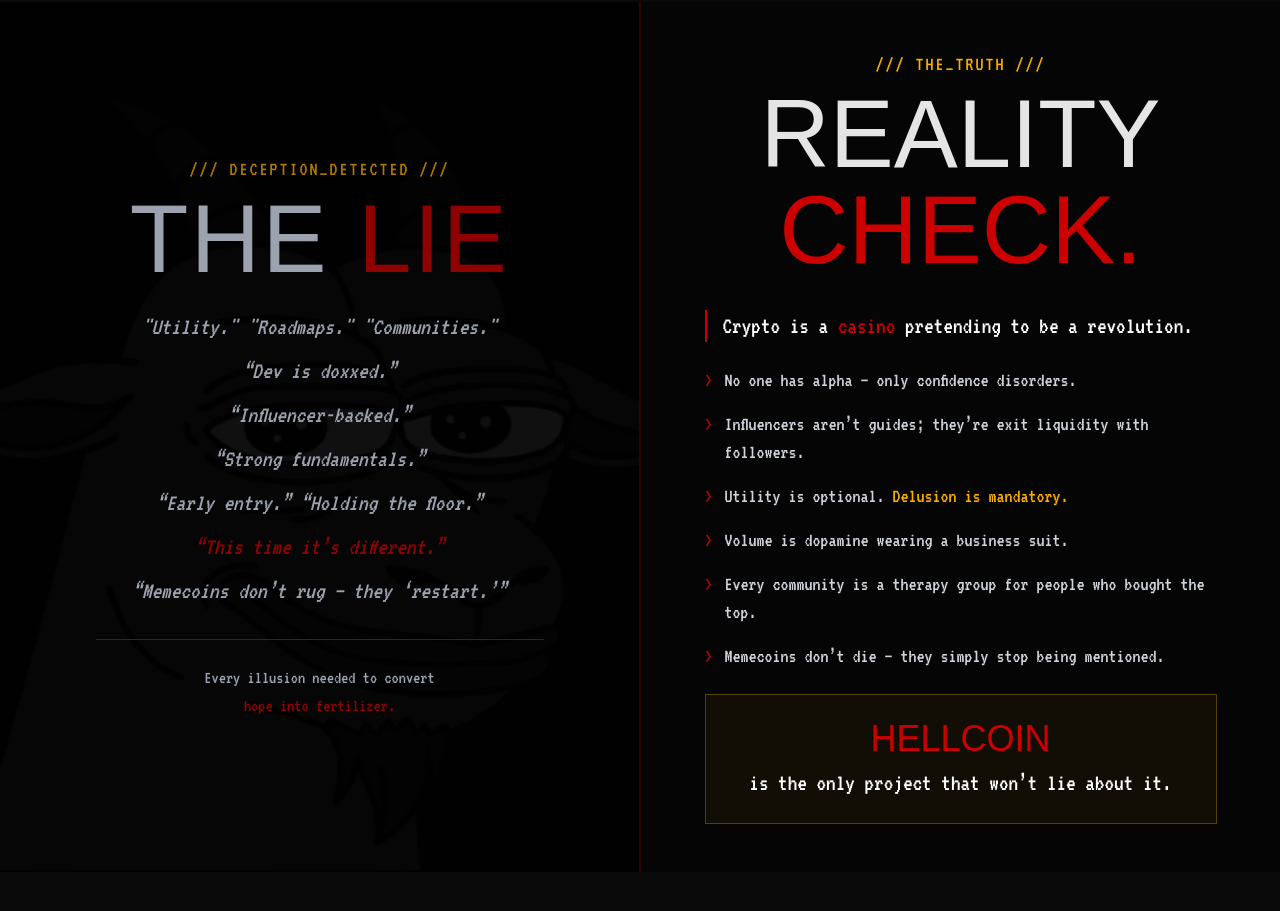
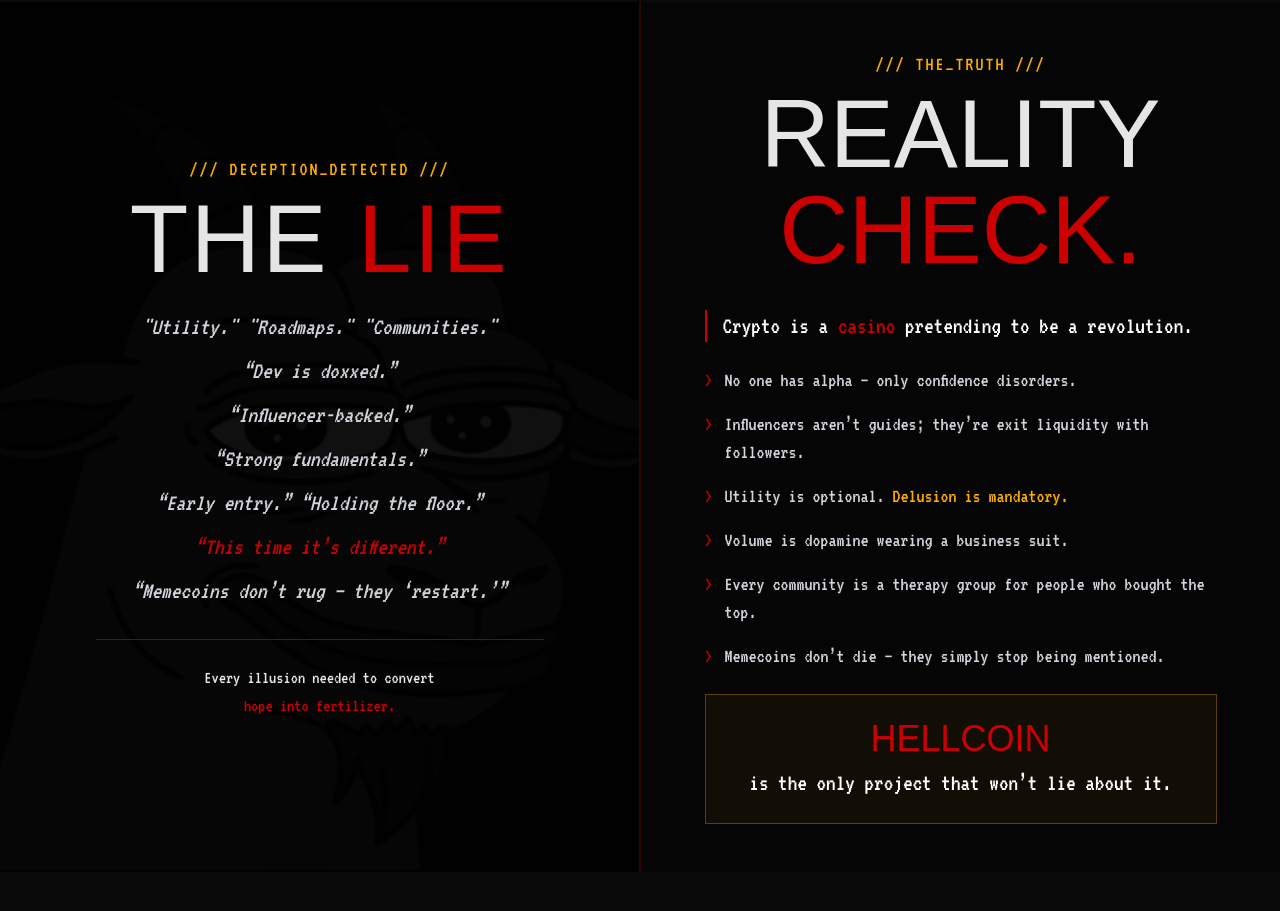
Before and after one commit to Pluviophile84/HELLCOIN, a Next.js app: page / in a window 1280 px wide. Shown: the part 1926-2837 px from the top of the page. Built offline with nearby package versions, Linux system fonts and the light colour scheme; a web font is replaced by a local one.

Commit message:
Update Revelation.tsx

```diff
--- a/components/sections/Revelation.tsx
+++ b/components/sections/Revelation.tsx
@@ -21,35 +21,35 @@ export const Revelation = () => {
 
           {/* HEADER MATCHING GENESIS STYLE */}
           <div className="mb-6 flex flex-col items-center gap-2">
-            {/* SUB-LINE: Starts dim gold, brightens on hover */}
-            <span className="font-terminal text-[#ffae00]/70 group-hover:text-[#ffae00] transition-colors duration-500 text-lg md:text-xl tracking-widest uppercase">
+            {/* SUB-LINE: Full Brightness Gold */}
+            <span className="font-terminal text-[#ffae00] text-lg md:text-xl tracking-widest uppercase">
               /// DECEPTION_DETECTED ///
             </span>
-            {/* UPDATED TITLE: Starts dim gray, brightens to White/Red on hover */}
+            {/* TITLE: Full Brightness White/Red */}
             <motion.h3
               initial={{ opacity: 0 }}
               whileInView={{ opacity: 1 }}
-              className="font-gothic text-6xl md:text-8xl tracking-wide transition-colors duration-500"
+              className="font-gothic text-6xl md:text-8xl tracking-wide"
             >
-              <span className="text-gray-400 group-hover:text-hell-white transition-colors duration-500">THE</span> <span className="text-hell-red/70 group-hover:text-hell-red transition-colors duration-500">LIE</span>
+              <span className="text-hell-white">THE</span> <span className="text-hell-red">LIE</span>
             </motion.h3>
           </div>
 
-          {/* The List of Lies - UPDATED COLORS (Brighter + Interactive) */}
-          <div className="font-terminal text-lg md:text-2xl text-gray-400 group-hover:text-gray-200 transition-colors duration-500 space-y-3 italic leading-relaxed">
+          {/* The List of Lies - High Visibility (Gray-300) */}
+          <div className="font-terminal text-lg md:text-2xl text-gray-300 space-y-3 italic leading-relaxed">
             <p>"Utility." "Roadmaps." "Communities."</p>
             <p>“Dev is doxxed.”</p>
             <p>“Influencer-backed.”</p>
             <p>“Strong fundamentals.”</p>
             <p>“Early entry.” “Holding the floor.”</p>
-            <p className="text-hell-red/70 group-hover:text-hell-red transition-colors duration-500">“This time it’s different.”</p>
+            <p className="text-hell-red">“This time it’s different.”</p>
             <p>“Memecoins don’t rug — they ‘restart.’”</p>
           </div>
 
           <div className="mt-8 border-t border-gray-800 pt-6">
-            <p className="font-terminal text-gray-400 group-hover:text-gray-200 text-lg transition-colors duration-500">
+            <p className="font-terminal text-gray-200 text-lg">
               Every illusion needed to convert <br/>
-              <span className="text-hell-red/70 group-hover:text-hell-red transition-colors duration-500">hope into fertilizer.</span>
+              <span className="text-hell-red">hope into fertilizer.</span>
             </p>
           </div>
         </div>
```
